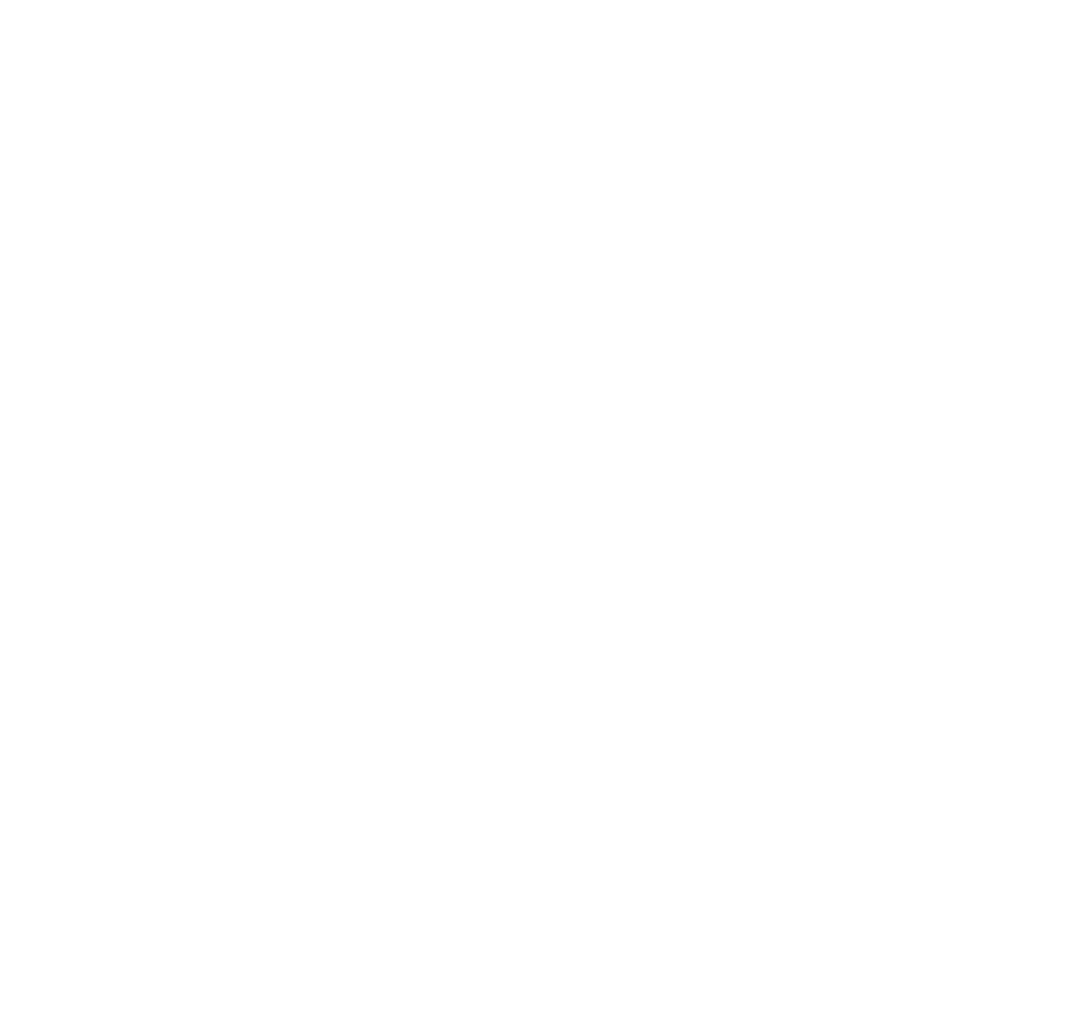
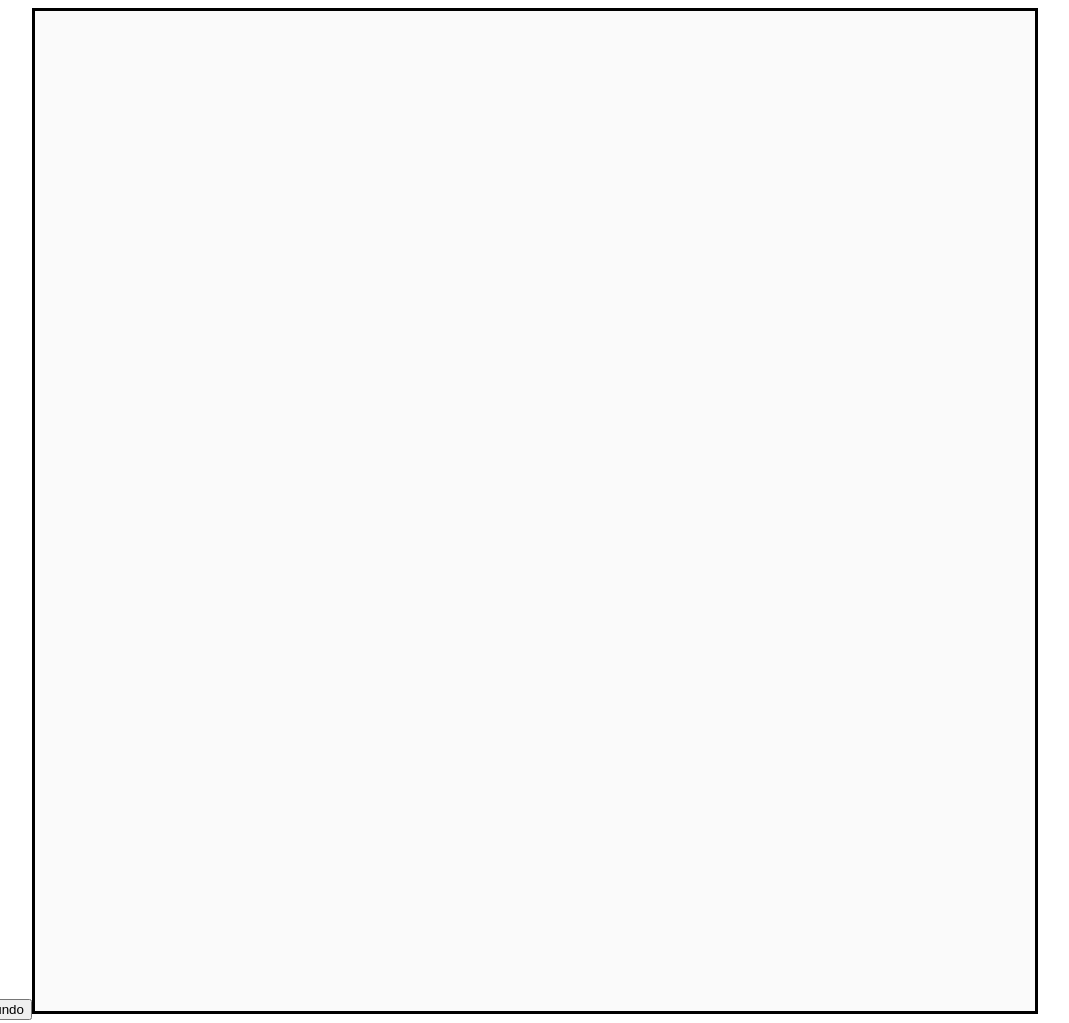
Before and after one commit to kencatn/graphEditorPage, a plain HTML site: page index.html in a window 1280 px wide. Shown: the whole page, without its empty margins (97-1166 px from the left). Before the commit the page ends 800 px from the top, so only its background shows below. Drawn offline with Linux system fonts and the light colour scheme; the site is published under a folder, as on GitHub Pages, so addresses that start at the root find nothing.

Commit message:
change asset path to relative style

```diff
--- a/index.html
+++ b/index.html
@@ -4,8 +4,8 @@
     <meta charset="UTF-8" />
     <meta name="viewport" content="width=device-width, initial-scale=1.0" />
     <title>Fable</title>
-    <script type="module" crossorigin src="/assets/index-ToQRPHEX.js"></script>
-    <link rel="stylesheet" crossorigin href="/assets/index-6sXW8FyM.css">
+    <script type="module" crossorigin src="./assets/index-ToQRPHEX.js"></script>
+    <link rel="stylesheet" crossorigin href="./assets/index-6sXW8FyM.css">
   </head>
   <body>
     <div id="root"></div>
```
